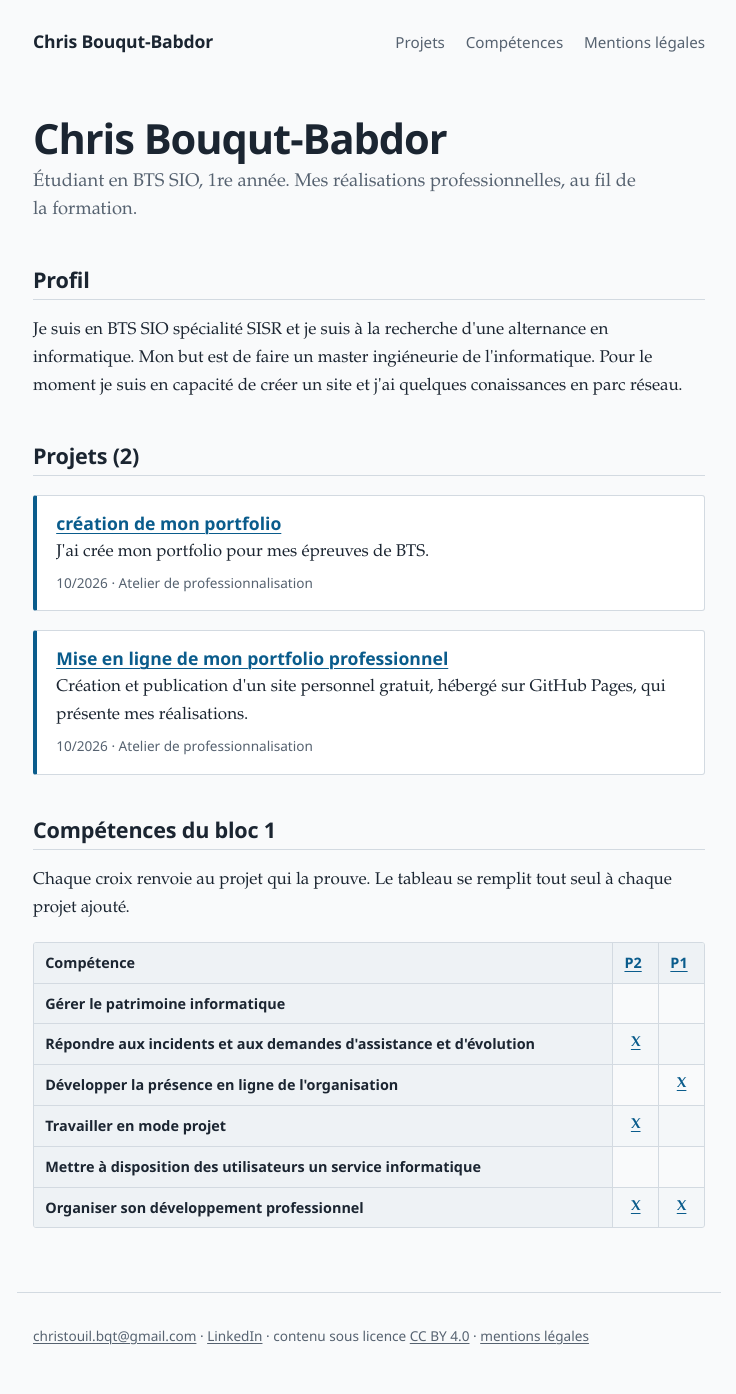
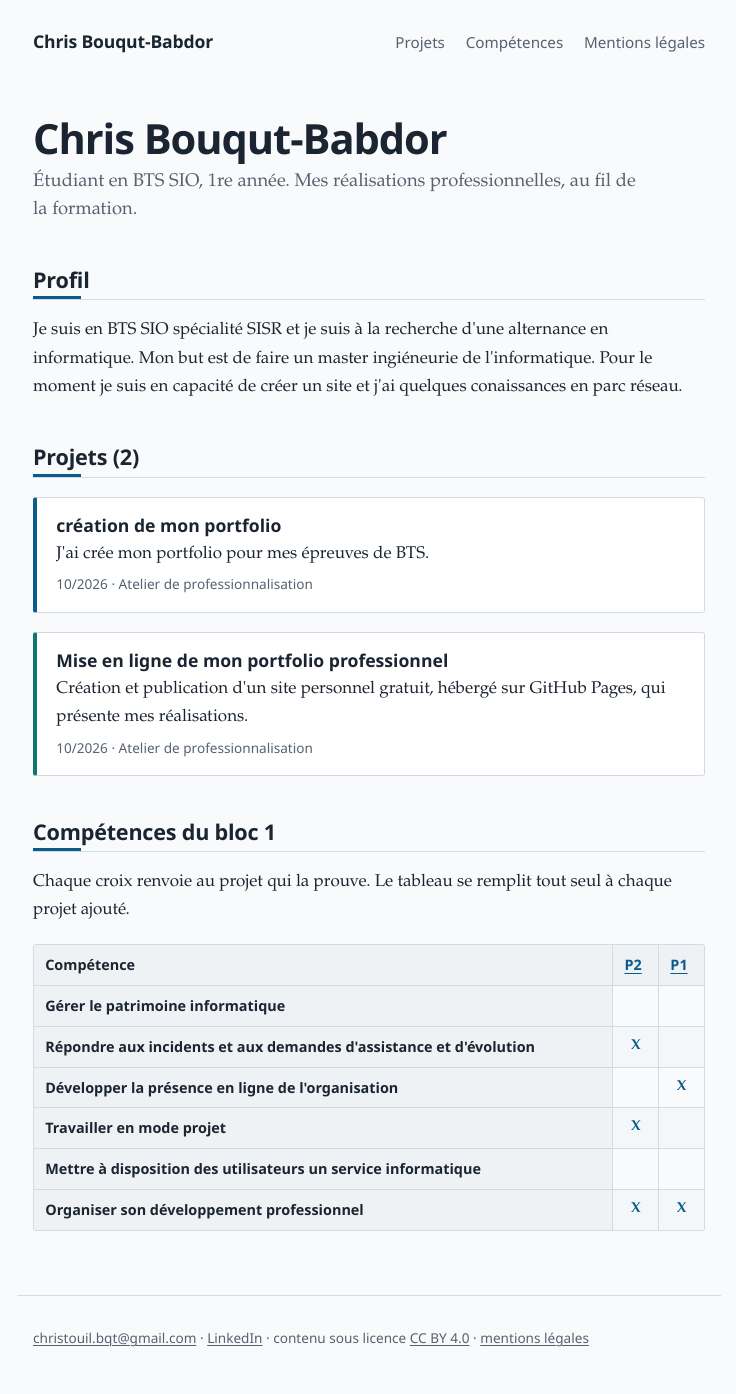
Before and after one commit to Chris-bqt/portfolio, a Jekyll site: the page built from index.html, in a window 1280 px wide. Shown: the whole page, without its empty margins (271-1007 px from the left). Built offline with Jekyll 4.4.1, drawn with Linux system fonts in a browser that asks for light colours.

Commit message:
Enhance styles with project card colors and effects
Added color variables for project cards and updated styles for hover effects and accessibility.

```diff
--- a/css/style.css
+++ b/css/style.css
@@ -14,6 +14,14 @@
   --surface: #ffffff;   /* Fond des cartes, étiquettes, cases */
   --surface-2: #eef2f5; /* Fond des en-têtes de tableau et du code */
   --trait: #d3dae1;     /* Bordures et séparations */
+
+  /* Les 4 couleurs des projets : la 1re carte est bleue, la 2e
+     verte, la 3e violette, la 4e orange, puis ça recommence.
+     Change ces valeurs pour changer les couleurs des cartes. */
+  --c1: #0a5c8c;   /* Bleu */
+  --c2: #0f766e;   /* Vert sapin */
+  --c3: #6d4bb5;   /* Violet */
+  --c4: #b45309;   /* Orange brûlé */
 
   /* Polices : on utilise celles déjà installées sur l'appareil,
      le site se charge donc instantanément. */
@@ -36,7 +44,8 @@
    2. MODE SOMBRE
    ---------------------------------------------------------
    Remplace uniquement les couleurs : tout le reste du site
-   s'adapte tout seul.
+   s'adapte tout seul. Les couleurs des cartes sont éclaircies
+   pour rester lisibles sur fond foncé.
    ========================================================= */
 
 @media (prefers-color-scheme: dark) {
@@ -48,6 +57,11 @@
     --surface: #18202a;
     --surface-2: #212b36;
     --trait: #2d3946;
+
+    --c1: #6db6e8;
+    --c2: #3fc7b5;
+    --c3: #a78bfa;
+    --c4: #f0a35c;
   }
 }
 
@@ -138,9 +152,6 @@
    ---------------------------------------------------------
    Invisible tant qu'on n'appuie pas sur la touche Tab.
    Permet de sauter le menu pour aller au contenu.
-   À ajouter dans le HTML, tout en haut du <body> :
-   <a class="evitement" href="#contenu">Aller au contenu</a>
-   et donner id="contenu" à la balise <main>.
    ========================================================= */
 
 .evitement {
@@ -197,9 +208,8 @@
 /* =========================================================
    9. MENU DE NAVIGATION
    ---------------------------------------------------------
-   La page en cours est soulignée si tu ajoutes
-   aria-current="page" sur son lien dans le HTML :
-   <a href="projets.html" aria-current="page">Projets</a>
+   La page en cours est soulignée grâce à
+   aria-current="page" (déjà géré dans le layout).
    ========================================================= */
 
 nav ul {
@@ -227,7 +237,7 @@
 
 nav a:hover {
   color: var(--encre);
-  border-bottom-color: var(--trait);
+  border-bottom-color: var(--accent);
 }
 
 nav a[aria-current="page"] {
@@ -260,14 +270,18 @@
   margin: 2.4rem 0 0;
 }
 
-/* Titres de sections */
+/* Titres de sections : un trait gris sur toute la largeur,
+   avec un court trait de couleur au début */
 h2 {
   font-size: 1.35rem;
   font-weight: 650;
   letter-spacing: -.01em;
   margin: 2.6rem 0 1rem;
-  padding-bottom: .35rem;
+  padding-bottom: .4rem;
   border-bottom: 1px solid var(--trait);
+
+  background: linear-gradient(var(--accent), var(--accent))
+              left bottom / 3rem 3px no-repeat;
 }
 
 h3 {
@@ -355,26 +369,49 @@
 
 
 /* =========================================================
-   14. CARTES
+   14. CARTES DE PROJETS
    ---------------------------------------------------------
-   .carte correspond aux blocs encadrés du portfolio
-   (projets, stages, formations…).
-   Le trait coloré à gauche est le seul élément « décoratif »
-   du site : il guide l'œil de carte en carte.
+   Chaque carte a sa propre couleur (--c), qui change de l'une
+   à l'autre : bleu, vert, violet, orange, puis on recommence.
+   Au survol (ou quand on arrive dessus au clavier), la carte
+   grossit légèrement, se teinte de sa couleur et projette
+   une ombre colorée.
+   Toute la carte est cliquable, pas seulement le titre.
    ========================================================= */
 
 .carte {
+  /* Couleur de la carte (bleue par défaut) */
+  --c: var(--c1);
+
+  position: relative;    /* Nécessaire pour rendre toute la carte cliquable */
   background: var(--surface);
   border: 1px solid var(--trait);
-  border-left: 4px solid var(--accent);
+  border-left: 4px solid var(--c);
   border-radius: var(--rayon);
 
   padding: 1rem 1.2rem;
   margin: 1.2rem 0;
 }
 
+/* Une couleur différente pour chaque carte, en boucle */
+article.carte:nth-of-type(4n + 2) { --c: var(--c2); }
+article.carte:nth-of-type(4n + 3) { --c: var(--c3); }
+article.carte:nth-of-type(4n + 4) { --c: var(--c4); }
+
 .carte h3 {
   margin: 0 0 .25rem;
+}
+
+.carte h3 a {
+  color: var(--encre);
+  text-decoration: none;
+}
+
+/* Étend la zone de clic du titre à toute la carte */
+.carte h3 a::after {
+  content: "";
+  position: absolute;
+  inset: 0;
 }
 
 .carte p {
@@ -390,9 +427,59 @@
   margin-bottom: 0;
 }
 
+/* --- Effet au survol et au clavier --- */
+
+.carte:hover,
+.carte:focus-within {
+  z-index: 1;   /* La carte agrandie passe au-dessus de ses voisines */
+  border-color: var(--c);
+  background: color-mix(in srgb, var(--c) 8%, var(--surface));
+  box-shadow: 0 1rem 1.8rem -1rem color-mix(in srgb, var(--c) 60%, transparent);
+}
+
+.carte:hover h3 a,
+.carte:focus-within h3 a {
+  color: var(--c);
+  text-decoration: underline;
+  text-decoration-thickness: 2px;
+  text-underline-offset: .18em;
+}
+
+/* Animation : uniquement pour ceux qui n'ont pas désactivé
+   les animations dans leur système */
+@media (prefers-reduced-motion: no-preference) {
+  .carte {
+    transition: transform .22s ease,
+                box-shadow .22s ease,
+                background-color .22s ease,
+                border-color .22s ease;
+  }
+
+  .carte:hover,
+  .carte:focus-within {
+    transform: translateY(-4px) scale(1.025);   /* ← la taille du grossissement */
+  }
+}
+
+/* Contour de focus autour de toute la carte plutôt que
+   seulement autour du titre (navigateurs récents uniquement) */
+@supports selector(:has(a)) {
+  .carte h3 a:focus-visible {
+    outline: none;
+  }
+
+  .carte:has(h3 a:focus-visible) {
+    outline: 3px solid var(--c);
+    outline-offset: 3px;
+  }
+}
+
 
 /* =========================================================
    15. LISTE DES COMPÉTENCES
+   ---------------------------------------------------------
+   Chaque étiquette reprend, en boucle, les couleurs des
+   projets : le liseré à gauche et le survol changent.
    ========================================================= */
 
 .comp-liste {
@@ -401,16 +488,27 @@
   line-height: 2;   /* Laisse de l'air entre les lignes d'étiquettes */
 }
 
-/* Chaque compétence est une petite étiquette */
 .comp {
+  --c: var(--c1);
+
   display: inline-block;
   background: var(--surface);
   border: 1px solid var(--trait);
+  border-left: 3px solid var(--c);
   border-radius: var(--rayon);
 
   padding: 0 .55rem;
   margin: 0 .3rem 0 0;
   line-height: 1.7;
+}
+
+.comp:nth-child(4n + 2) { --c: var(--c2); }
+.comp:nth-child(4n + 3) { --c: var(--c3); }
+.comp:nth-child(4n + 4) { --c: var(--c4); }
+
+.comp:hover {
+  background: color-mix(in srgb, var(--c) 12%, var(--surface));
+  border-color: var(--c);
 }
 
 
@@ -486,12 +584,25 @@
   background: color-mix(in srgb, var(--surface-2) 45%, transparent);
 }
 
-/* Cases centrées (croix, notes, niveaux…) */
+/* La ligne survolée se teinte de la couleur d'accent */
+tbody tr:hover > * {
+  background: color-mix(in srgb, var(--accent) 10%, var(--surface));
+}
+
+/* Cases centrées (croix des compétences) */
 td.case {
   text-align: center;
   font-weight: 700;
   min-width: 2.4rem;
-  color: var(--accent);
+}
+
+td.case a {
+  display: block;   /* Toute la case est cliquable */
+  text-decoration: none;
+}
+
+td.case a:hover {
+  text-decoration: underline;
 }
 
 
@@ -586,8 +697,6 @@
    20. VERSION MOBILE
    ---------------------------------------------------------
    S'active quand l'écran fait moins de 520 pixels.
-   Les titres se redimensionnent déjà tout seuls (clamp),
-   il ne reste qu'à ajuster le texte et les cartes.
    ========================================================= */
 
 @media (max-width: 520px) {
```
